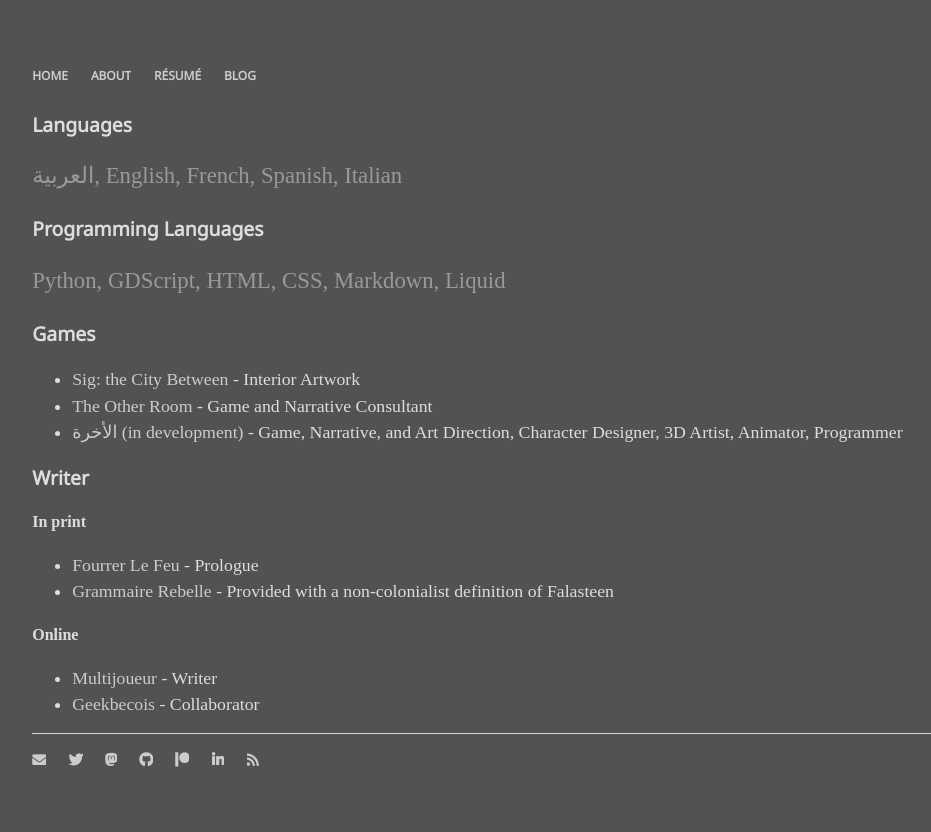
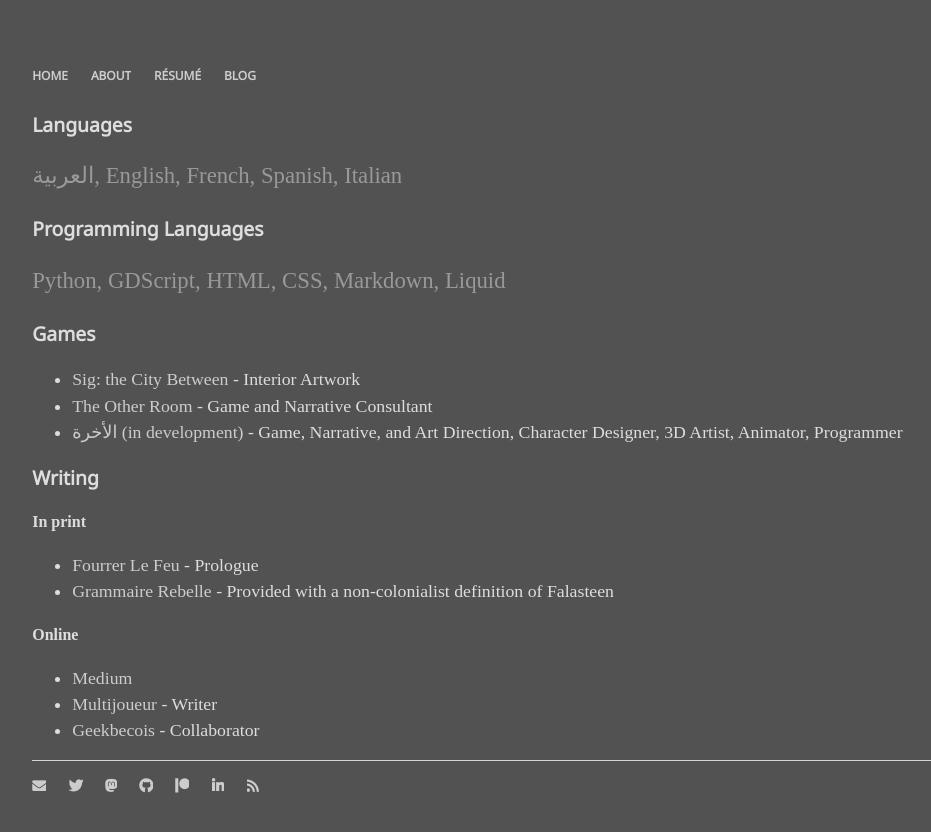
Before and after one commit to mstfacmly/mstfacmly.github.io, a Jekyll site: the page built from resume.md, in a window 1280 px wide. Shown: the top 832 px of the page, without its empty margins (147-1078 px from the left). Built offline with Jekyll 4.4.1, drawn with Linux system fonts in a browser that asks for light colours; nearby versions of some CDN libraries; some web fonts are replaced.

Commit message:
tweak resume, add link

```diff
--- a/resume.md
+++ b/resume.md
@@ -38,12 +38,13 @@ title: Résumé
 * [The Other Room](http://minorityvr.com) - Game and Narrative Consultant
 * [الأخرة (in development)](https://studioslune.com/projects/alakhira) - Game, Narrative, and Art Direction, Character Designer, 3D Artist, Animator, Programmer
 
-### Writer
+### Writing
 #### In print
 * [Fourrer Le Feu](https://leslibraires.ca/livres/fourrer-le-feu-marjolaine-beauchamp-9782924682036.html) - Prologue
 * [Grammaire Rebelle](https://www.facebook.com/events/290536951728803/) - Provided with a non-colonialist definition of Falasteen
 
 #### Online
+* [Medium](https://medium.com/@mstfacmly)
 * [Multijoueur](https://multijoueur.ca/author/mchamli/) - Writer
 * [Geekbecois](https://geekbecois.com/author/moustafa/) - Collaborator
 
```
